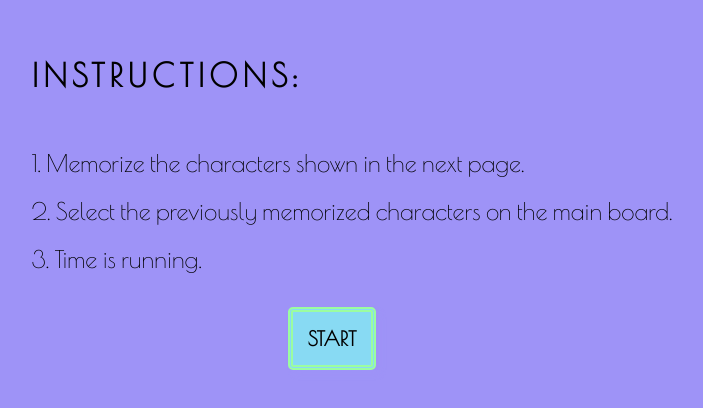
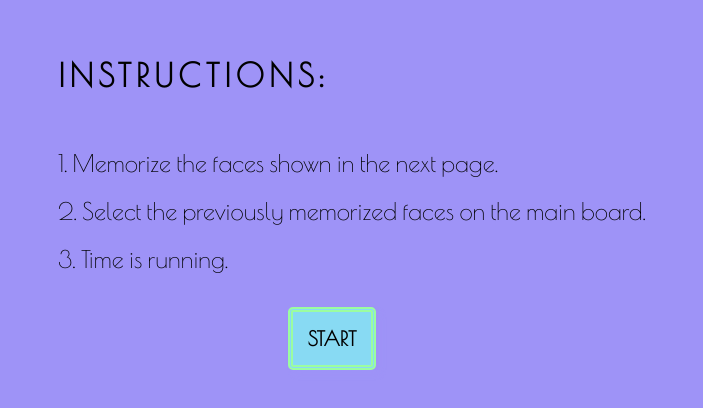
Before and after one commit to mgispert/guessWho, a plain HTML site: page index.html in a window 1280 px wide. Shown: the part 198-606 px from the top of the page, without its empty margins (308-1011 px from the left). Drawn offline with nearby package versions, Linux system fonts and the light colour scheme.

Commit message:
change instructions

```diff
--- a/index.html
+++ b/index.html
@@ -18,10 +18,8 @@
       <div class="instructions">
         <h1>INSTRUCTIONS:</h1>
         <ul>
-          <li>1. Memorize the characters shown in the next page.</li>
-          <li>
-            2. Select the previously memorized characters on the main board.
-          </li>
+          <li>1. Memorize the faces shown in the next page.</li>
+          <li>2. Select the previously memorized faces on the main board.</li>
           <li>3. Time is running.</li>
         </ul>
       </div>
```
